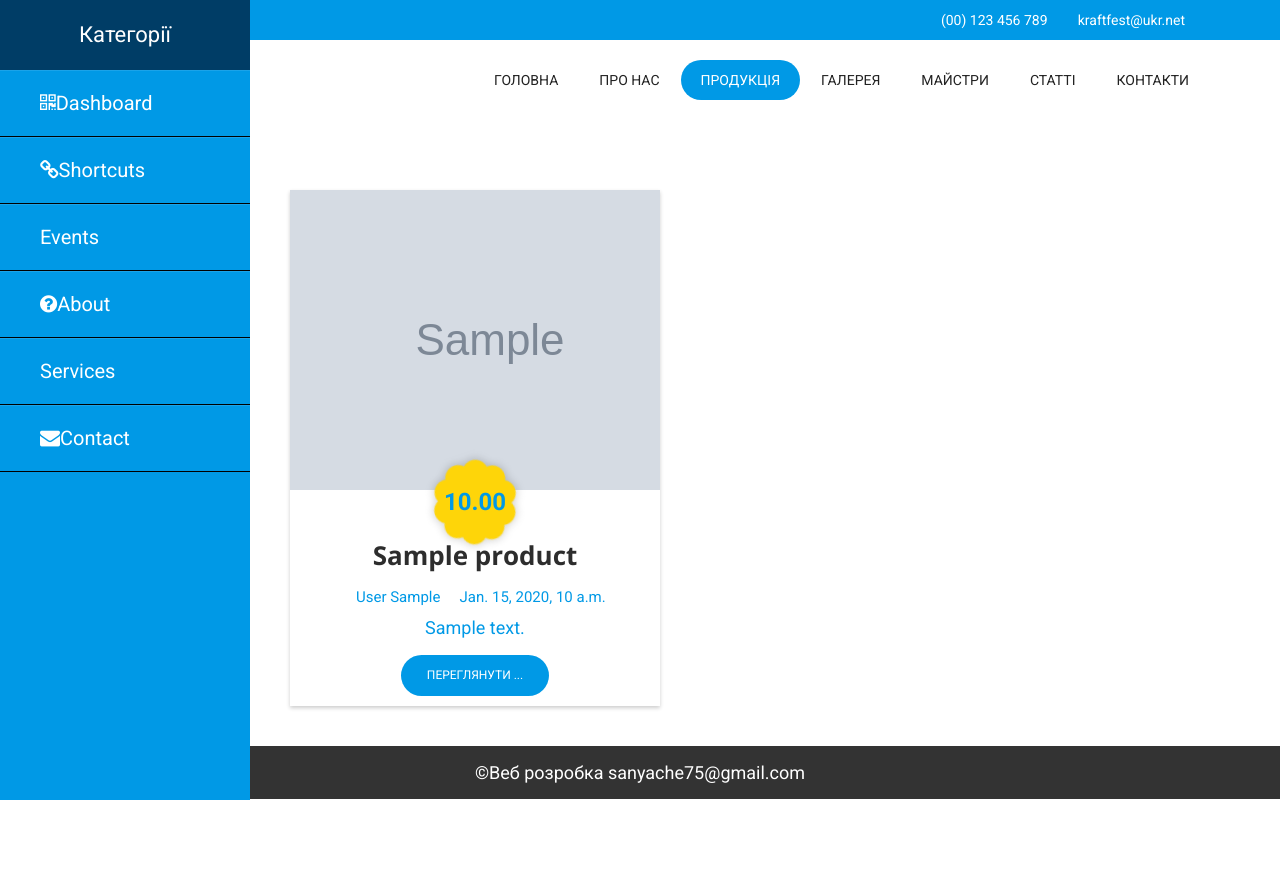
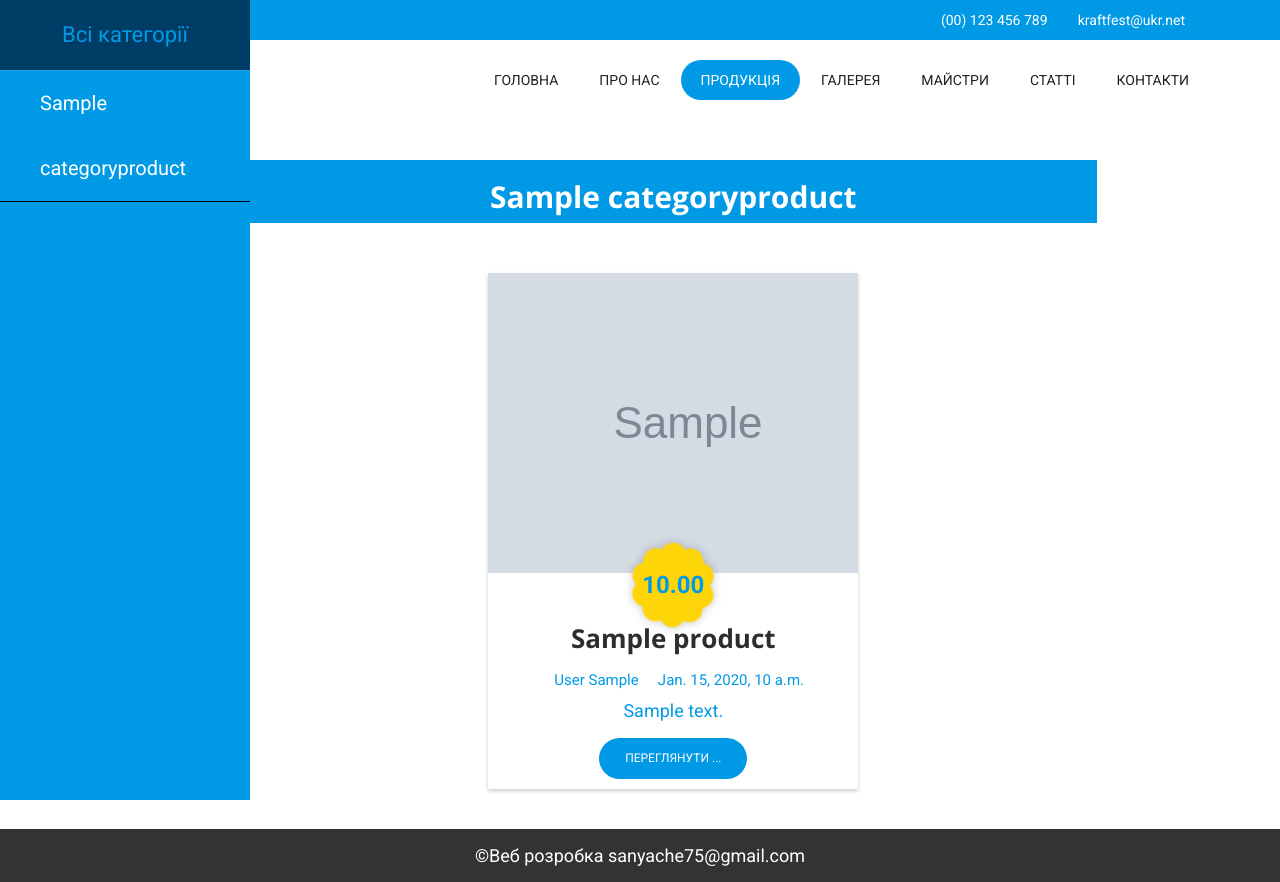
Before and after one commit to sanyache/craftfest, a Django app: page /product_list in a window 1280 px wide. Before the commit the page ends 800 px from the top, so only its background shows below. Run offline with Django 3.2, Linux system fonts and the light colour scheme; tables that the repository leaves empty hold one stand-in row (values such as "Sample post"); grey boxes marked "Sample" are stand-in pictures; parts of the project's set-up code (start-up, migrations or seed data) failed here and were passed over; some libraries are stand-ins or nearby versions; some web fonts are replaced.

Commit message:
js category

```diff
--- a/event/urls.py
+++ b/event/urls.py
@@ -16,4 +16,5 @@ urlpatterns = [
     path('article_detail/<int:pk>', ArticleDetail.as_view(), name='article_detail'),
     path('about_us', ManagerList.as_view(), name='about_us'),
     path('product_list', ProductList.as_view(), name='product_list'),
+    path('product_by_category/<int:pk>', product_list_by_category, name='product_by_category'),
 ]
--- a/event/views.py
+++ b/event/views.py
@@ -2,7 +2,8 @@ from django.shortcuts import reverse
 from django.views.generic import ListView, DetailView
 from django.shortcuts import render, get_object_or_404
 from django.core.mail import send_mail
-from django.http import HttpResponseRedirect
+from django.http import HttpResponseRedirect, JsonResponse
+from django.template.loader import render_to_string
 from django.db.models import Q
 from .models import *
 from .utils import paginate
@@ -29,6 +30,20 @@ def contact_admin(request):
     return HttpResponseRedirect(reverse('index'))
 
 
+def get_shot_product_list():
+
+    categories = CategoryProduct.objects.all()
+    products = []
+    for category in categories:
+        product_id = [i.id for i in Product.objects.filter(is_active=True, category=category)]
+        random.shuffle(product_id)
+        for id in product_id[:3]:
+            products.append(id)
+    product_list = Product.objects.filter(id__in=products).select_related('master', 'gallery',
+                                                                          'category')
+    return product_list
+
+
 def index(request):
     sliders = Slider.objects.all()
     schedule = Schedule.objects.all().order_by('time')
@@ -37,7 +52,7 @@ def index(request):
     gallery_list = list(gallery.photos.all())
     random.shuffle(gallery_list)
     gallery_list = gallery_list[:12]
-    masters = list(Master.objects.all())[:6]
+    masters = list(Master.objects.all())
     random.shuffle(masters)
     masters = masters[:6]
     sponsors = Sponsor.objects.all()
@@ -162,6 +177,25 @@ class ProductList(ListView):
     class for rendering product list
     """
     model = Product
-    queryset = Product.objects.filter(is_active=True)
+    queryset = get_shot_product_list()
+    # Product.objects.filter(is_active=True).select_related('master', 'gallery',
+    #                                                                  'category')
     template_name = 'product_list.html'
     context_object_name = 'products'
+
+    def get_context_data(self, *, object_list=None, **kwargs):
+        context = super(ProductList, self).get_context_data(object_list=None, **kwargs)
+        categories = CategoryProduct.objects.all()
+        context['categories'] = categories
+        return context
+
+
+def product_list_by_category(request, pk):
+
+    category = get_object_or_404(CategoryProduct, id=pk)
+    categories = [category]
+    products = Product.objects.filter(is_active=True, category=category)
+    context = {'products': products, 'categories': categories}
+    data = dict()
+    data['html_form'] = render_to_string('includes/partial_product_list.html', context, request)
+    return JsonResponse(data)
--- a/static/assets/js/main.js
+++ b/static/assets/js/main.js
@@ -186,8 +186,6 @@
     var link = location.href;
     var num_pages = $('#load-more').data('pages');
     var page = $('#load-more').data('page');
-    console.log('page', page);
-    console.log('pages', num_pages);
     page += 1;
     $('#load-more').data('page', page);
     if( page <= num_pages){
@@ -207,3 +205,15 @@
       $(this).hide();
   }
 });
+$(document).on('click', 'a.load-page', function(event){
+  event.preventDefault();
+  var link = $(this).attr('href');
+  $.ajax({
+    'url': link,
+    'dataType': 'json',
+    'type': 'get',
+    'success': function(data, status, xhr){
+      $('#product_list').html(data.html_form);
+    }
+  });
+});
--- /dev/null
+++ b/templates/includes/partial_product_list.html
@@ -0,0 +1,46 @@
+{% load static %}
+{% load event_extras %}
+{% for category in categories %}
+  <div class="col-md-12 col-sm-12 col-xs-12 category">
+    <h2>{{ category.name }}</h2>
+  </div>
+  {% for product in products|in_category:category %}
+  <div class="card">
+    <div class="imgBox feature-inner">
+       <a class="preview lightbox"
+          href="{{ product.gallery.title_image.url }}">
+         <img src="{{ product.gallery.title_image_avatar.url }}">
+       </a>
+    </div>
+    <div class="content">
+        <div class="price">
+            <img src="{% static 'assets/img/1.png' %}">
+            <span>{{ product.price }}</span>
+        </div>
+        <div class="title">
+            <h3 class="post-title">
+              <a href="">{{ product.name }}</a>
+            </h3>
+        </div>
+        <div class="meta">
+          <span class="meta-part">
+              <a href="#"><i class="icon-user"></i>{{ product.master }}</a>
+          </span>
+          <span  class="meta-part">
+            <a href="#"><i class="icon-calendar"></i>
+              {{ product.created }}
+            </a>
+          </span>
+        </div>
+        <div class="description">
+            <p>{{ product.short_description }}</p>
+
+        </div>
+        <div>
+            <a class="btn btn-common btn-small"
+               href="">Переглянути ...</a>
+        </div>
+    </div>
+  </div>
+  {% endfor %}
+{% endfor %}
--- a/templates/product_list.html
+++ b/templates/product_list.html
@@ -24,58 +24,23 @@
     <div class="product">
         <div class="product-sidebar">
             <header>
-                Категорії
+                <a href="{% url 'product_list' %}">
+                    Всі категорії
+                </a>
             </header>
             <ul>
-                <li><a href="#"><i class="fa fa-qrcode"></i>Dashboard</a></li>
-                <li><a href="#"><i class="fa fa-link"></i>Shortcuts</a></li>
-                <li><a href="#"><i class="fa fa-calendar-week"></i>Events</a></li>
-                <li><a href="#"><i class="fa fa-question-circle"></i>About</a></li>
-                <li><a href="#"><i class="fa fa-sliders-h"></i>Services</a></li>
-                <li><a href="#"><i class="fa fa-envelope"></i>Contact</a></li>
+                {% for category in categories %}
+                <li>
+                    <a href="{% url 'product_by_category' category.id %}" class="load-page">
+                        {{ category.name }}
+                    </a>
+                </li>
+                {% endfor %}
             </ul>
         </div>
         <section>
-          <div class="product-list">
-              {% for product in products %}
-              <div class="card">
-                <div class="imgBox feature-inner">
-                   <a class="preview lightbox"
-                      href="{{ product.gallery.title_image.url }}">
-                     <img src="{{ product.gallery.title_image_avatar.url }}">
-                   </a>
-                </div>
-                <div class="content">
-                    <div class="price">
-                        <img src="{% static 'assets/img/1.png' %}">
-                        <span>{{ product.price }}</span>
-                    </div>
-                    <div class="title">
-                        <h3 class="post-title">
-                          <a href="">{{ product.name }}</a>
-                        </h3>
-                    </div>
-                    <div class="meta">
-                      <span class="meta-part">
-                          <a href="#"><i class="icon-user"></i>{{ product.master }}</a>
-                      </span>
-                      <span  class="meta-part">
-                        <a href="#"><i class="icon-calendar"></i>
-                          {{ product.created }}
-                        </a>
-                      </span>
-                    </div>
-                    <div class="description">
-                        <p>{{ product.short_description }}</p>
-
-                    </div>
-                    <div>
-                        <a class="btn btn-common btn-small"
-                           href="">Переглянути ...</a>
-                    </div>
-                </div>
-              </div>
-              {% endfor %}
+          <div class="product-list" id="product_list">
+            {% include 'includes/partial_product_list.html' %}
           </div>
         </section>
     </div>
```
